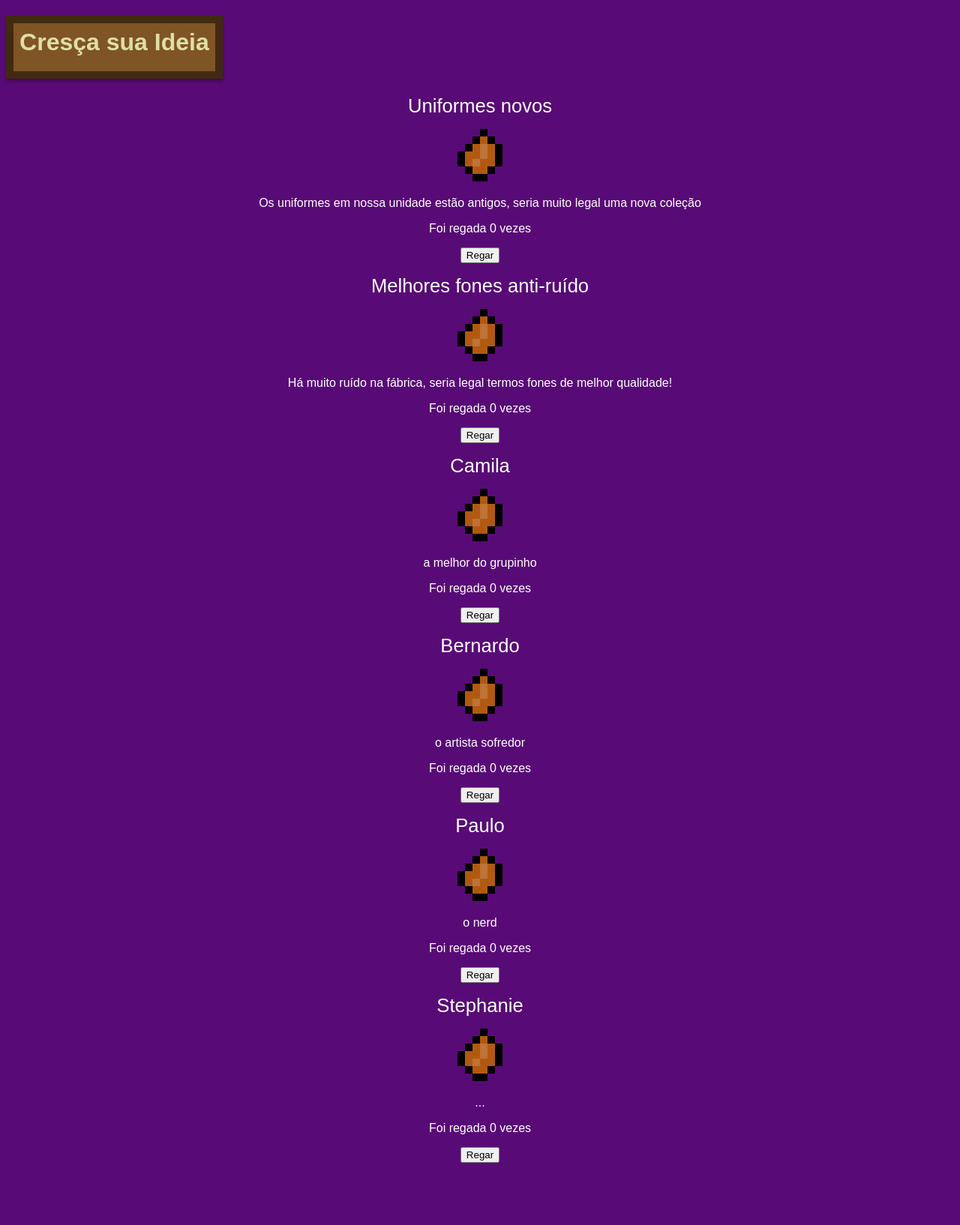
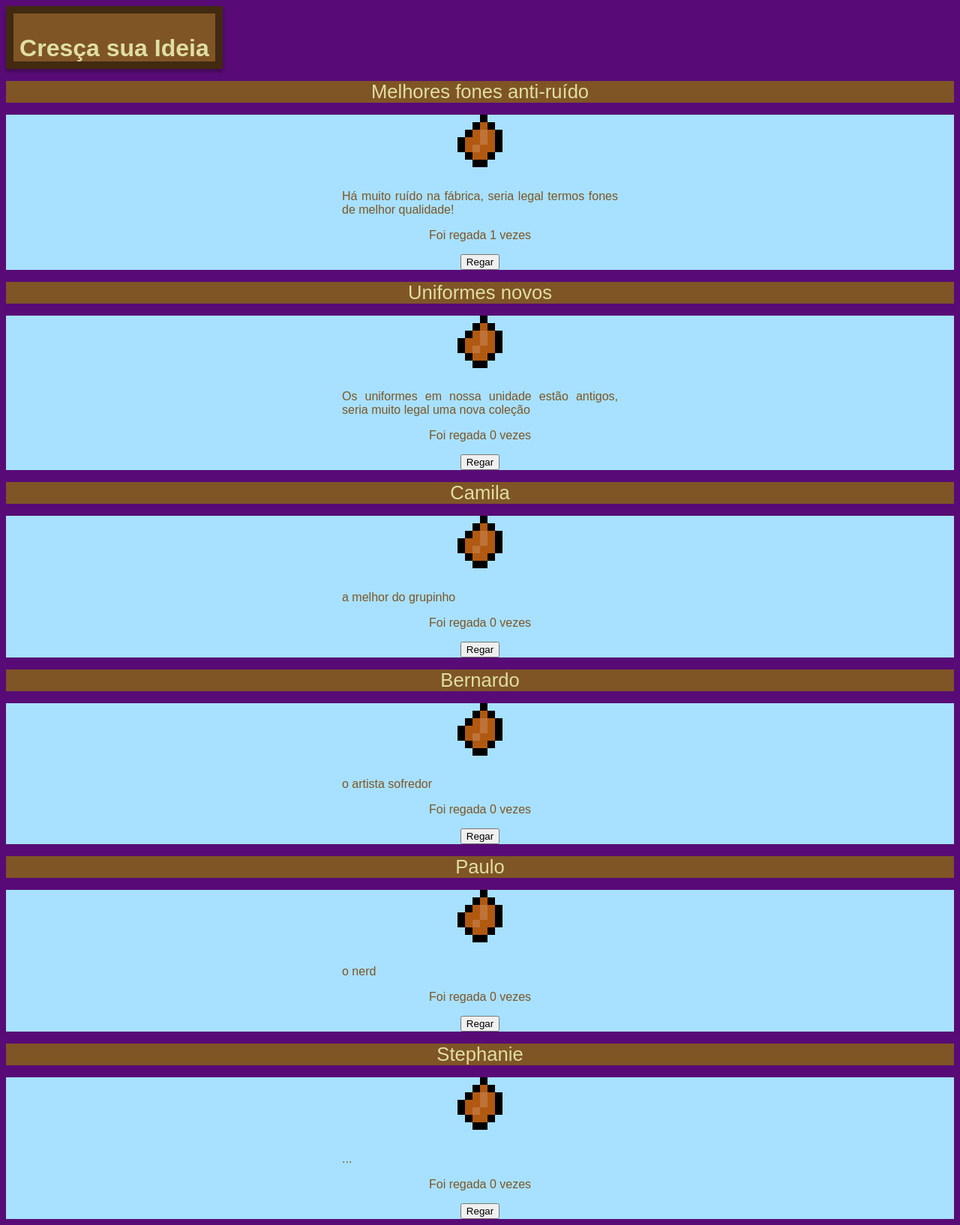
Before and after one commit to paulosestini/hackathon-klabin, a Flask app: page /arvores in a window 1280 px wide. Shown: the whole page at 75% size. Before the commit the page ends 1551 px from the top, so only its background shows below. Run offline with Flask 2, Linux system fonts and the light colour scheme; some libraries are stand-ins or nearby versions.

Commit message:
front improvements, ajax

```diff
--- a/app.py
+++ b/app.py
@@ -1,4 +1,4 @@
-from flask import Flask, render_template, redirect
+from flask import Flask, render_template, redirect, jsonify
 from tree import Tree
 
 app = Flask(__name__)
@@ -16,7 +16,8 @@ trees = [
 def page_arvores():
     return render_template('arvores.html', trees=sorted(trees, key=lambda x: x.votes, reverse=True))
 
-@app.route('/votar/<tree_id>', methods=["POST"])
+@app.route('/votar/<tree_id>', methods=["GET"])
 def vote_on_tree(tree_id=None):
-    next(filter(lambda x: x.tree_id == int(tree_id), trees)).vote()
-    return redirect('/arvores')
+    tree = next(filter(lambda x: x.tree_id == int(tree_id), trees))
+    tree.vote()
+    return jsonify(votes=tree.votes, stage=tree.stage)
--- a/static/style.css
+++ b/static/style.css
@@ -1,5 +1,5 @@
 .fundo{
-    color: white;
+    color:#7F5526;
     background: #580B76;
     text-align: center;
     font-family: 'Montserrat', sans-serif;
@@ -9,6 +9,8 @@
 }
 .titulo{
     font-size: 160%;
+    color: #DFDFA2;
+    background-color: #7F5526;
 }
 .header{
     font-size: 100%;
@@ -23,3 +25,13 @@
     border: 10px solid #412A10;
     box-shadow: 0px 4px 4px rgba(0, 0, 0, 0.25);
 }
+.mensagem{
+    text-align: justify;
+    margin-left: 35vw;
+    margin-right: 35vw;
+    margin-top: 2vw;
+}
+.background{
+    position: relative;
+    background-color: #A7E1FF;
+}
--- a/templates/arvores.html
+++ b/templates/arvores.html
@@ -5,18 +5,36 @@
     <link rel="stylesheet" href="{{url_for('static', filename='style.css')}}">
 </head>
 <body class="fundo">
+    <script src="//ajax.googleapis.com/ajax/libs/jquery/1.9.1/jquery.min.js"></script>
+
+    <script type=text/javascript>
+        $SCRIPT_ROOT = {{ request.script_root|tojson|safe }};
+    </script>
+
+
     {% if trees %}
-        <h1><div class="header">Cresça sua Ideia</h1></div>
+        <div class="header"><h1>Cresça sua Ideia</h1></div>
         {% for tree in trees %}
         <li class="ideia">
             <p><div class="titulo">{{ tree.title }}</div></p>
-                <img src="static/{{tree.stage}}.png">
 
-                <p>{{ tree.message }}</p>
-                <p>Foi regada {{ tree.votes }} vezes</p>
-                <form action="/votar/{{ tree.tree_id }}" method="post">
-                    <input type="submit" value="Regar">
-                </form>
+            <script type=text/javascript>
+                    $(function() {
+                        $('input#vote{{tree.tree_id}}').bind('click', function(){
+                            $.getJSON($SCRIPT_ROOT + '/votar/{{ tree.tree_id }}', {}, function(data){
+                                $("#votes{{tree.tree_id}}").text(data.votes);
+                                $("#stage{{tree.tree_id}}").attr('src', 'static/' + data.stage + '.png');
+                            });
+                            return false;
+                        });
+                    });
+                </script>
+                <div class="background">
+                    <img id="stage{{tree.tree_id}}" src="static/{{tree.stage}}.png">
+                    <p class="mensagem">{{ tree.message }}</p>
+                    <p>Foi regada <span id="votes{{tree.tree_id}}">{{ tree.votes }}</span> vezes</p>
+                    <input type="submit" href=# id=vote{{tree.tree_id}} value=Regar>
+                </div>
             </li>
         {% endfor %}
     {% else %}
```
